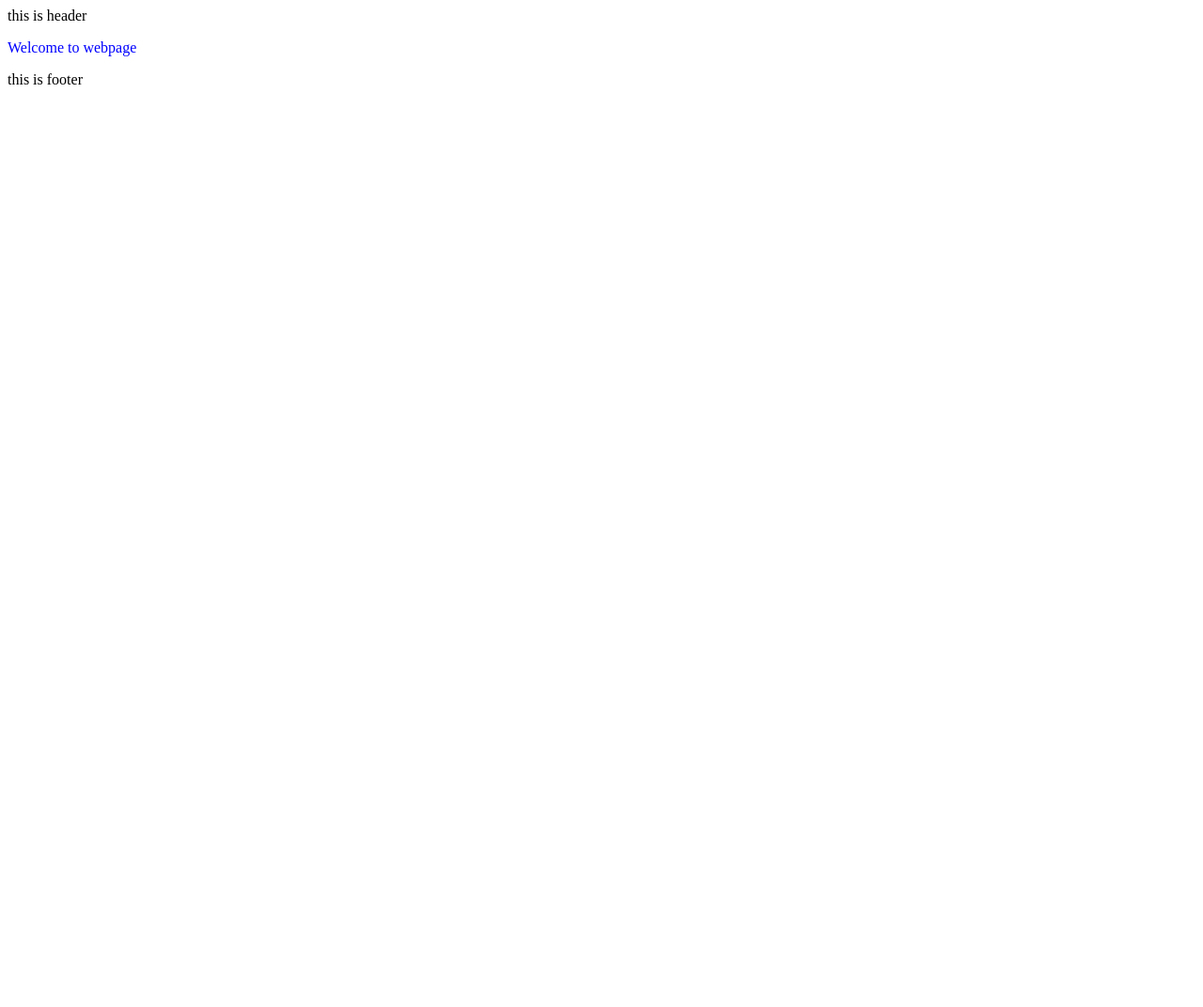
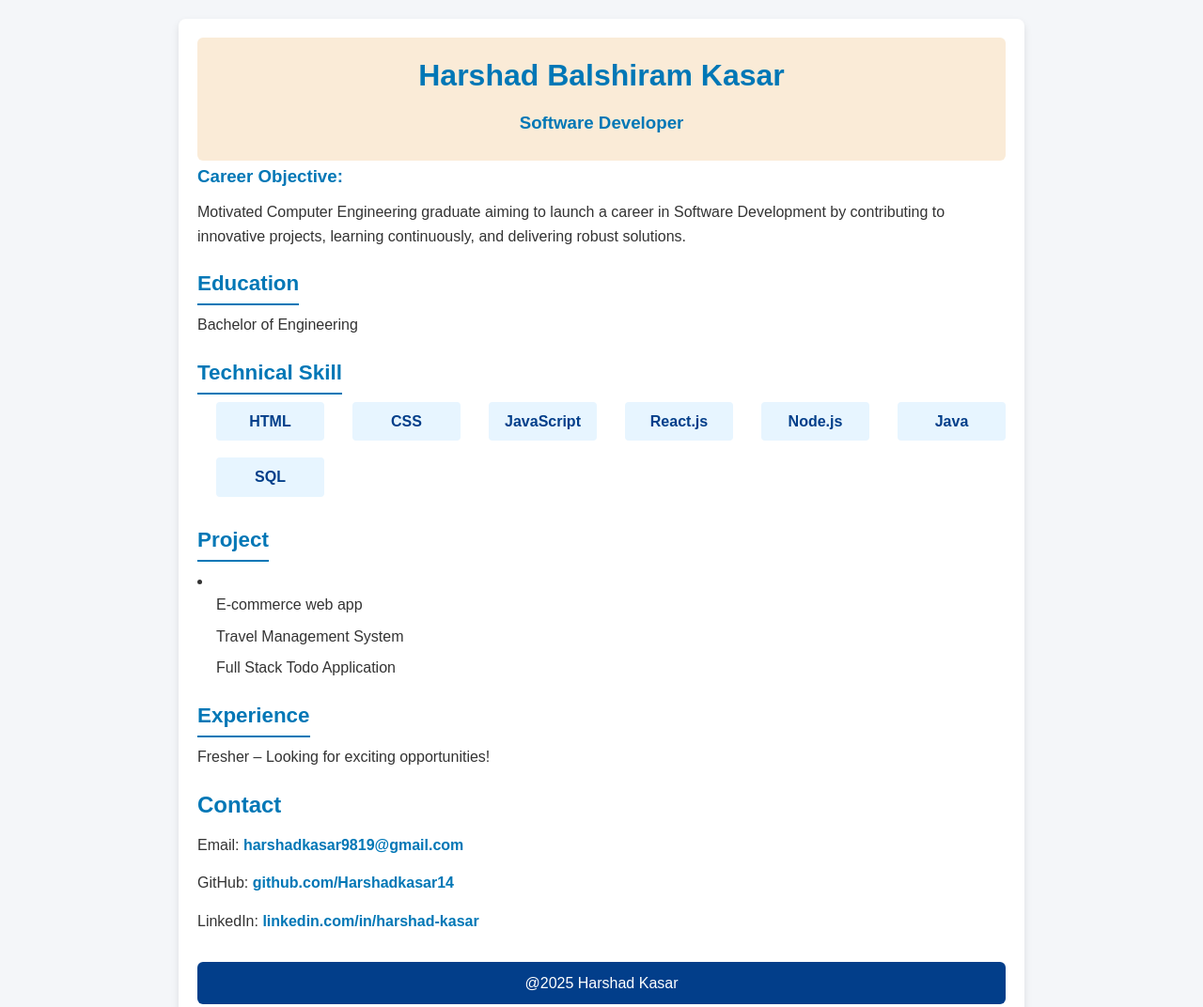
Before and after one commit to Harshadkasar14/Portfolio-site, a plain HTML site: page index.html in a window 1280 px wide. Shown: the top 1072 px of the page at 94% size. Before the commit the page ends 800 px from the top, so only its background shows below. Drawn offline with Linux system fonts and the light colour scheme.

Commit message:
Day 1: Added HTML CSS portfolio file with basic structure

```diff
--- a/index.css
+++ b/index.css
@@ -1,3 +1,103 @@
-p{
-    color:blue;
+
+* {
+  margin: 0;
+  padding: 0;
+  box-sizing: border-box;
 }
+
+
+body {
+  font-family: Arial, Helvetica, sans-serif;
+  background: #f4f6f9;
+  color: #333;
+  line-height: 1.6;
+}
+
+.container {
+  max-width: 900px;
+  margin: 20px auto;
+  padding: 20px;
+  background: #fff;
+  border-radius: 8px;
+  box-shadow: 0px 4px 8px rgba(0,0,0,0.1);
+}
+
+header {
+  text-align: center;
+  background-color: antiquewhite;
+  padding: 15px;
+  border-radius: 6px;
+  margin-bottom: 2px;
+}
+
+h1, h2, h3 {
+  color: #0077b6;
+  margin-bottom: 10px;
+}
+
+p {
+  margin-bottom: 15px;
+}
+
+.navabar {
+  margin-top: 20px;
+}
+
+.navabar section {
+  margin-top: 20px;
+}
+
+.navabar h1 {
+  font-size: 1.4rem;
+  margin-bottom: 8px;
+  border-bottom: 2px solid #0077b6;
+  display: inline-block;
+  padding-bottom: 3px;
+}
+.techlist {
+  display: grid;
+  grid-template-columns: repeat(auto-fit, minmax(120px, 1fr));
+  gap: 10px;
+  list-style: none;
+  margin-bottom: 20px;
+}
+
+.techlist ul {
+  background: #e7f5ff;
+  padding: 8px;
+  border-radius: 4px;
+  text-align: center;
+  font-weight: bold;
+  color: #023e8a;
+  transition: 0.3s;
+}
+
+.techlist ul:hover {
+  background: #0077b6;
+  color: white;
+}
+li ul {
+  margin-left: 20px;
+  margin-bottom: 8px;
+  list-style: disc;
+}
+
+#contact a {
+  color: #0077b6;
+  text-decoration: none;
+  font-weight: bold;
+}
+
+#contact a:hover {
+  text-decoration: underline;
+}
+
+
+footer {
+  text-align: center;
+  margin-top: 30px;
+  padding: 10px;
+  background: #023e8a;
+  color: #fff;
+  border-radius: 6px;
+}
--- a/index.html
+++ b/index.html
@@ -1,15 +1,67 @@
 <!DOCTYPE html>
 <html lang="en">
 <head>
-    <meta charset="UTF-8">
-    <meta name="viewport" content="width=device-width, initial-scale=1.0">
-    <title>Basic Html</title>
-    <link rel="stylesheet" href="index.css">
+  <meta charset="UTF-8">
+  <meta name="viewport" content="width=device-width, initial-scale=1.0">
+  <title>Basic Html</title>
+  <link rel="stylesheet" href="index.css">
 </head>
 <body>
-    <header>this is header</header>
+  <div class="container">
 
-    <p>Welcome to webpage</p>
-    <footer>this is footer</footer>
+
+    <header>
+    <h1>Harshad Balshiram Kasar</h1>
+    <h3>Software Developer</h3>
+    </header>
+
+    <div>
+      <h3>Career Objective:</h3>
+      <p>
+        Motivated Computer Engineering graduate aiming to launch a career in
+        Software Development by contributing to innovative projects, learning
+        continuously, and delivering robust solutions.
+      </p>
+    </div>
+
+    <div class="navabar">
+      <nav>
+        <section><h1>Education</h1></section>
+        <div>Bachelor of Engineering</div>
+
+        <section><h1>Technical Skill</h1></section>
+        <li class="techlist">
+          <ul>HTML</ul>
+          <ul>CSS</ul>
+          <ul>JavaScript</ul>
+          <ul>React.js</ul>
+          <ul>Node.js</ul>
+          <ul>Java</ul>
+          <ul>SQL</ul>
+        </li>
+
+        <section><h1>Project</h1></section>
+        <li>
+          <ul>E-commerce web app</ul>
+          <ul>Travel Management System</ul>
+          <ul>Full Stack Todo Application</ul>
+        </li>
+
+        <section><h1>Experience</h1></section>
+        <p>Fresher – Looking for exciting opportunities!</p>
+
+
+        <section id="contact">
+          <h2>Contact</h2>
+          <p>Email: <a href="mailto:harshadkasar9819@gmail.com">harshadkasar9819@gmail.com</a></p>
+          <p>GitHub: <a href="https://github.com/Harshadkasar14" target="_blank">github.com/Harshadkasar14</a></p>
+          <p>LinkedIn: <a href="https://linkedin.com/in/harshad-kasar" target="_blank">linkedin.com/in/harshad-kasar</a></p>
+        </section>
+      </nav>
+    </div>
+
+
+    <footer>@2025 Harshad Kasar</footer>
+  </div>
 </body>
-</html
+</html>
```
